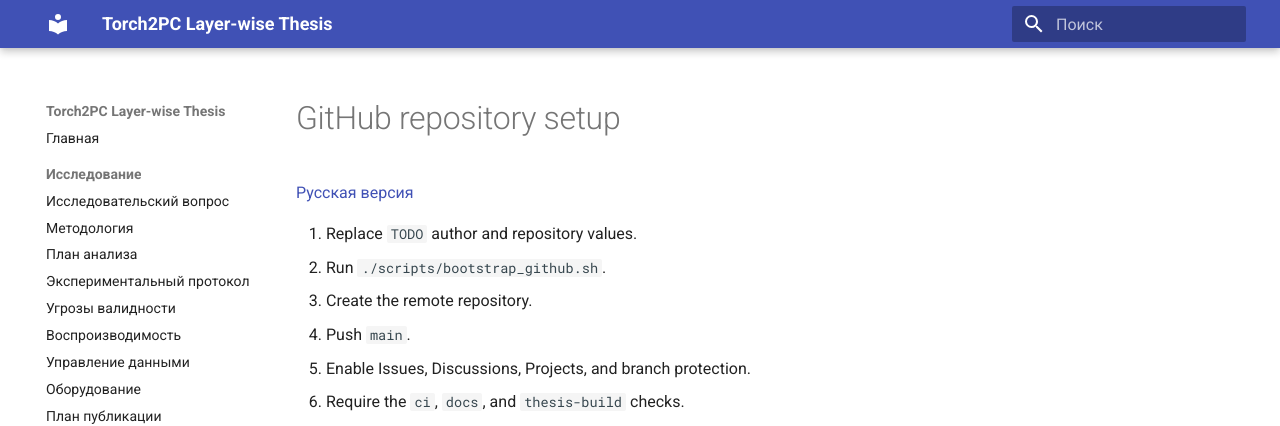
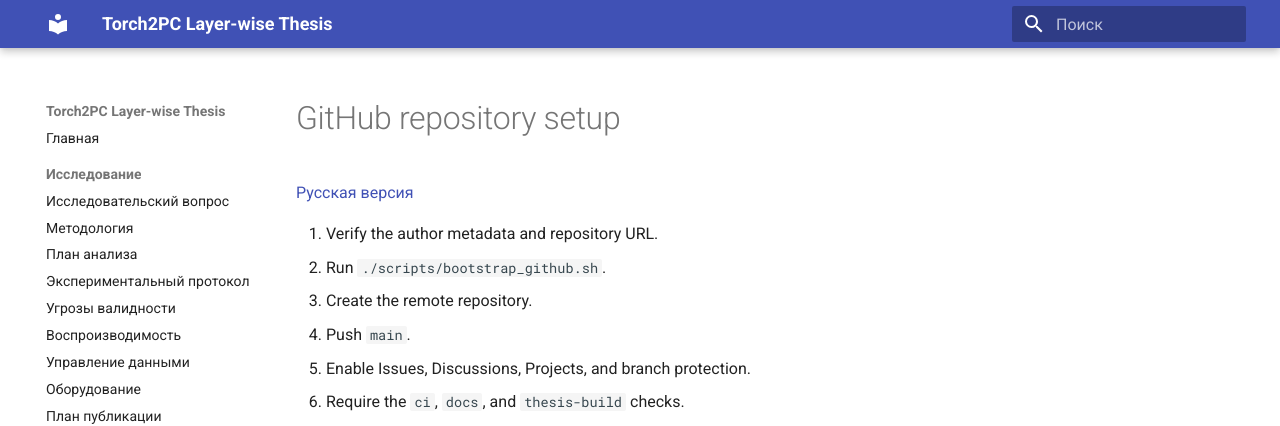
Before and after one commit to attractor-set/torch2pc-layerwise-thesis, an MkDocs documentation site: the page built from docs/github-setup_EN.md, in a window 1280 px wide. Shown: the top 426 px of the page. Built offline with MkDocs 1.6.1 and Material for MkDocs 9.7.7, drawn with Linux system fonts in a browser that asks for light colours.

```diff
--- a/REPOSITORY_VALIDATION_REPORT.json
+++ b/REPOSITORY_VALIDATION_REPORT.json
@@ -41,7 +41,7 @@
   "known_placeholders": [
     "author identity in CITATION.cff, pyproject.toml and LaTeX",
     "repository URL in CITATION.cff and GitHub template links",
-    "chapter text marked TODO until evidence exists"
+    "chapter text remains intentionally incomplete until supporting evidence exists"
   ],
   "notes": [
     "Document builds passed before generated PDFs were removed from the delivery package.",
--- a/docs/github-setup_EN.md
+++ b/docs/github-setup_EN.md
@@ -3,7 +3,7 @@
 [Русская версия](github-setup.md)
 
 
-1. Replace `TODO` author and repository values.
+1. Verify the author metadata and repository URL.
 2. Run `./scripts/bootstrap_github.sh`.
 3. Create the remote repository.
 4. Push `main`.
--- a/pyproject.toml
+++ b/pyproject.toml
@@ -9,7 +9,7 @@
 readme = "README.md"
 requires-python = ">=3.12,<3.14"
 license = {text = "Apache-2.0"}
-authors = [{name = "TODO"}]
+authors = [{name = "Dzmitry Prychyna"}]
 dependencies = [
   "numpy>=2.1,<3",
   "pandas>=2.2,<3",
```
Also changed, not shown: docs/github-setup.md (+1 -1 lines), 5 other files.
